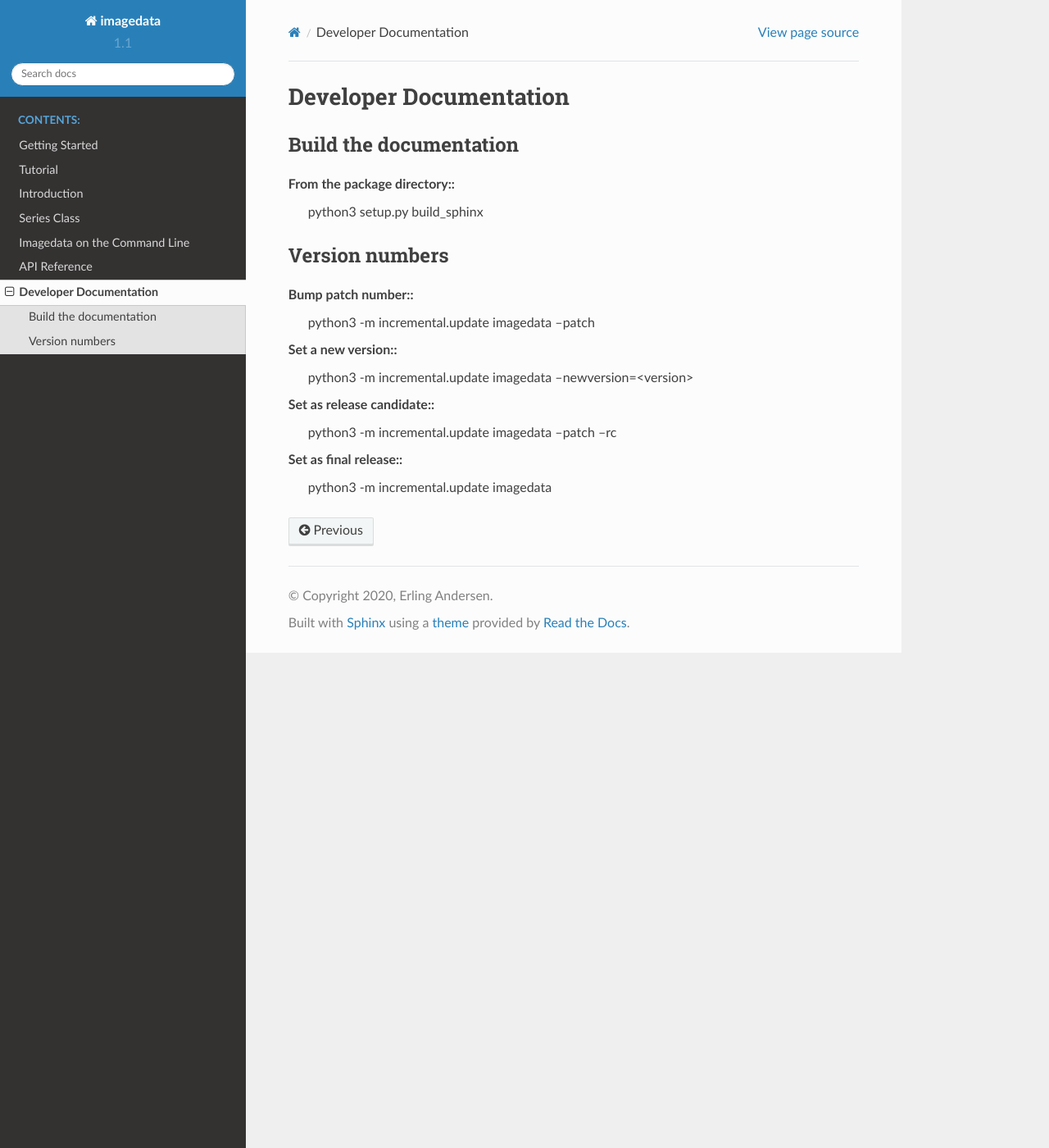
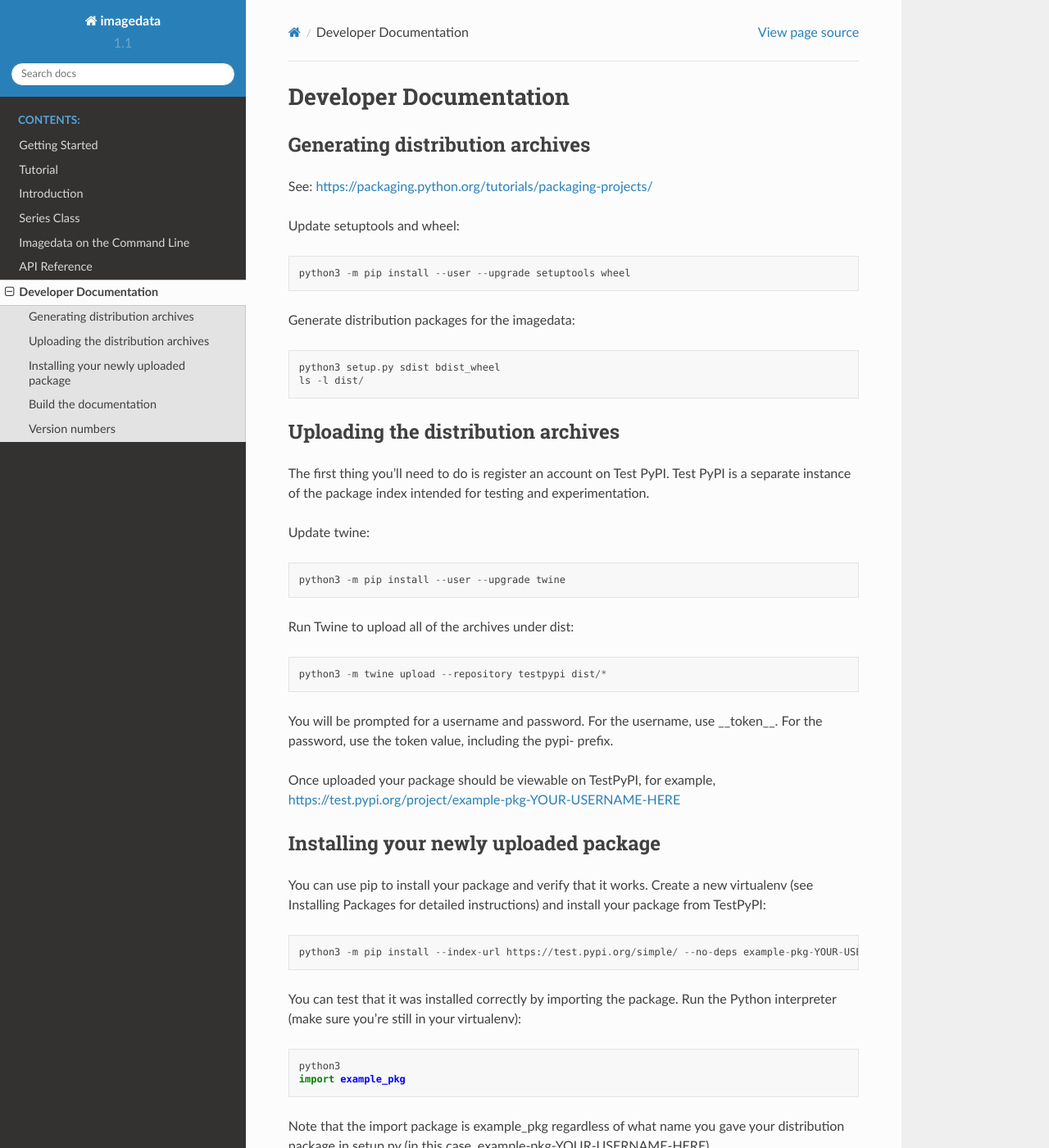
Before and after one commit to erling6232/imagedata, a Sphinx documentation site: the page built from docs/DeveloperDocumentation.rst, in a window 1280 px wide and 1400 px high. Shown: the whole window at 82% size. Built offline with Sphinx 7.4.7 and the Read the Docs theme 2.0.0, drawn with Linux system fonts in a browser that asks for light colours; pages that are not in the unit, such as notebooks, are missing from menus; some of the changed text lies outside the part shown.

Commit message:
Updated.

```diff
--- a/docs/DeveloperDocumentation.rst
+++ b/docs/DeveloperDocumentation.rst
@@ -2,6 +2,59 @@
 
 Developer Documentation
 =======================
+
+Generating distribution archives
+--------------------------------
+
+See: https://packaging.python.org/tutorials/packaging-projects/
+
+Update setuptools and wheel::
+
+    python3 -m pip install --user --upgrade setuptools wheel
+
+Generate distribution packages for the imagedata::
+
+    python3 setup.py sdist bdist_wheel
+    ls -l dist/
+
+Uploading the distribution archives
+-----------------------------------
+
+The first thing you’ll need to do is register an account on Test PyPI.
+Test PyPI is a separate instance of the package index intended for testing
+and experimentation.
+
+Update twine::
+
+    python3 -m pip install --user --upgrade twine
+
+Run Twine to upload all of the archives under dist::
+
+    python3 -m twine upload --repository testpypi dist/*
+
+You will be prompted for a username and password. For the username, use
+__token__. For the password, use the token value, including the pypi- prefix.
+
+Once uploaded your package should be viewable on TestPyPI, for example,
+https://test.pypi.org/project/example-pkg-YOUR-USERNAME-HERE
+
+Installing your newly uploaded package
+--------------------------------------
+
+You can use pip to install your package and verify that it works. Create a new
+virtualenv (see Installing Packages for detailed instructions) and install your
+package from TestPyPI::
+
+    python3 -m pip install --index-url https://test.pypi.org/simple/ --no-deps example-pkg-YOUR-USERNAME-HERE
+
+You can test that it was installed correctly by importing the package. Run the Python interpreter (make sure you’re still in your virtualenv)::
+
+    python3
+    import example_pkg
+
+Note that the import package is example_pkg regardless of what name you
+gave your distribution package in setup.py (in this case,
+example-pkg-YOUR-USERNAME-HERE).
 
 Build the documentation
 -----------------------
--- a/imagedata/_version.py
+++ b/imagedata/_version.py
@@ -1,11 +1,11 @@
 """
-Provides imagedata version information.
+Provides . version information.
 """
 
 # This file is auto-generated! Do not edit!
-# Use `python -m incremental.update imagedata` to change this file.
+# Use `python -m incremental.update --patch imagedata` to change this file.
 
 from incremental import Version
 
-__version__ = Version('imagedata', 1, 1, 27)
+__version__ = Version('.', 1, 1, 28)
 __all__ = ["__version__"]
```
